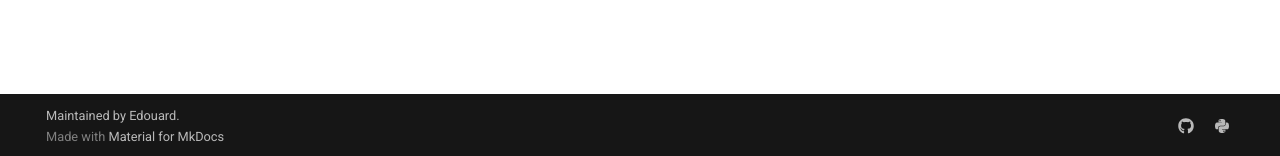
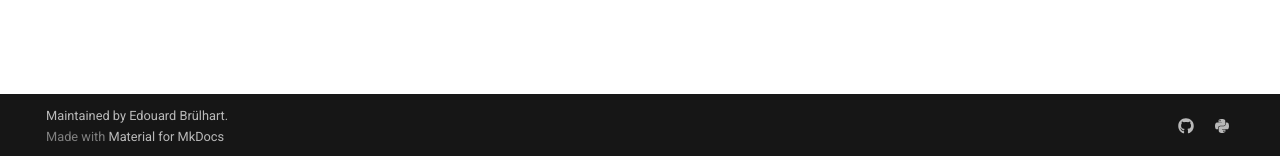
Before and after one commit to edouardbruelhart/ml-cat-project, an MkDocs documentation site: the page built from docs/index.md, in a window 1280 px wide. Shown: the part 741-897 px from the top of the page. Built offline with MkDocs 1.6.1 and Material for MkDocs 9.7.7, drawn with Linux system fonts in a browser that asks for light colours; comment, search, counter and statistics services are not loaded.

Commit message:
Added my as maintainer

```diff
--- a/mkdocs.yml
+++ b/mkdocs.yml
@@ -5,7 +5,7 @@ site_description: A small toy project aiming to recognize cats on pictures.
 site_author: Edouard Brülhart
 edit_uri: edit/main/docs/
 repo_name: edouardbruelhart/ml-cat-project
-copyright: Maintained by <a href="https://edouardbruelhart.com">Edouard</a>.
+copyright: Maintained by <a href="https://github.com/edouardbruelhart">Edouard Brülhart</a>.
 
 nav:
   - Home: index.md
```
